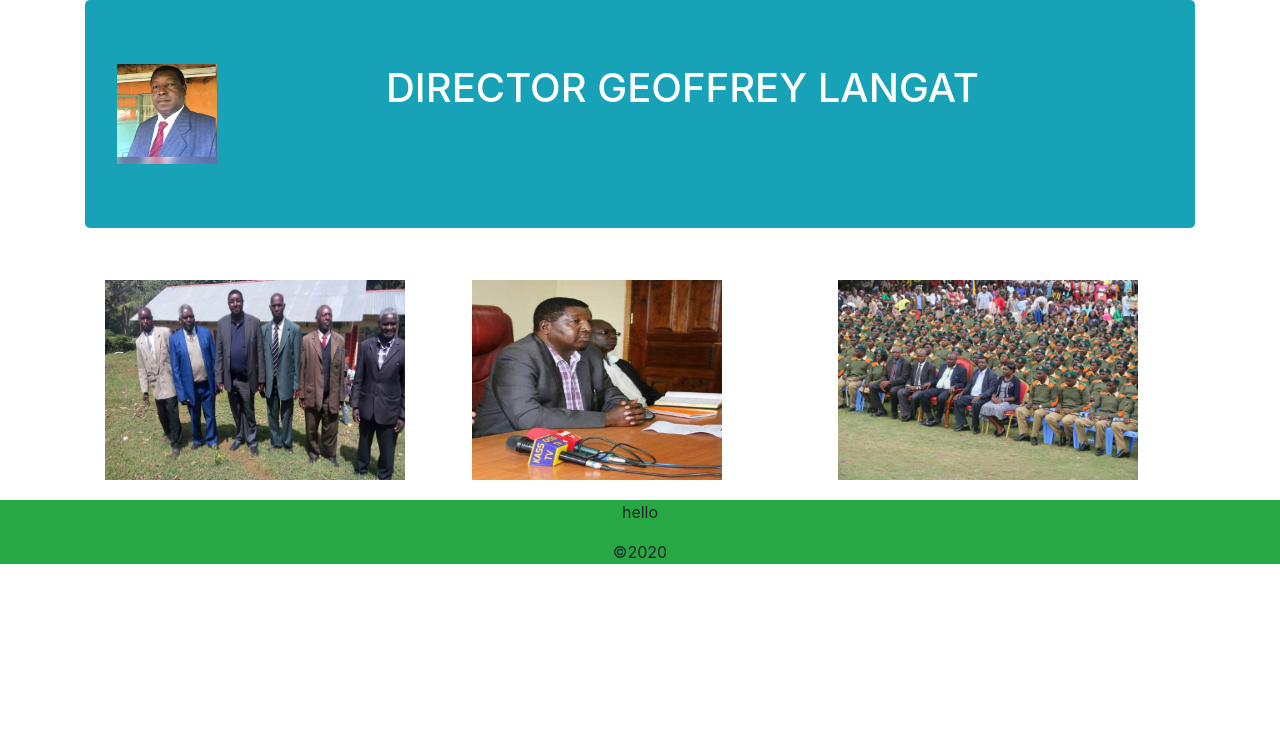
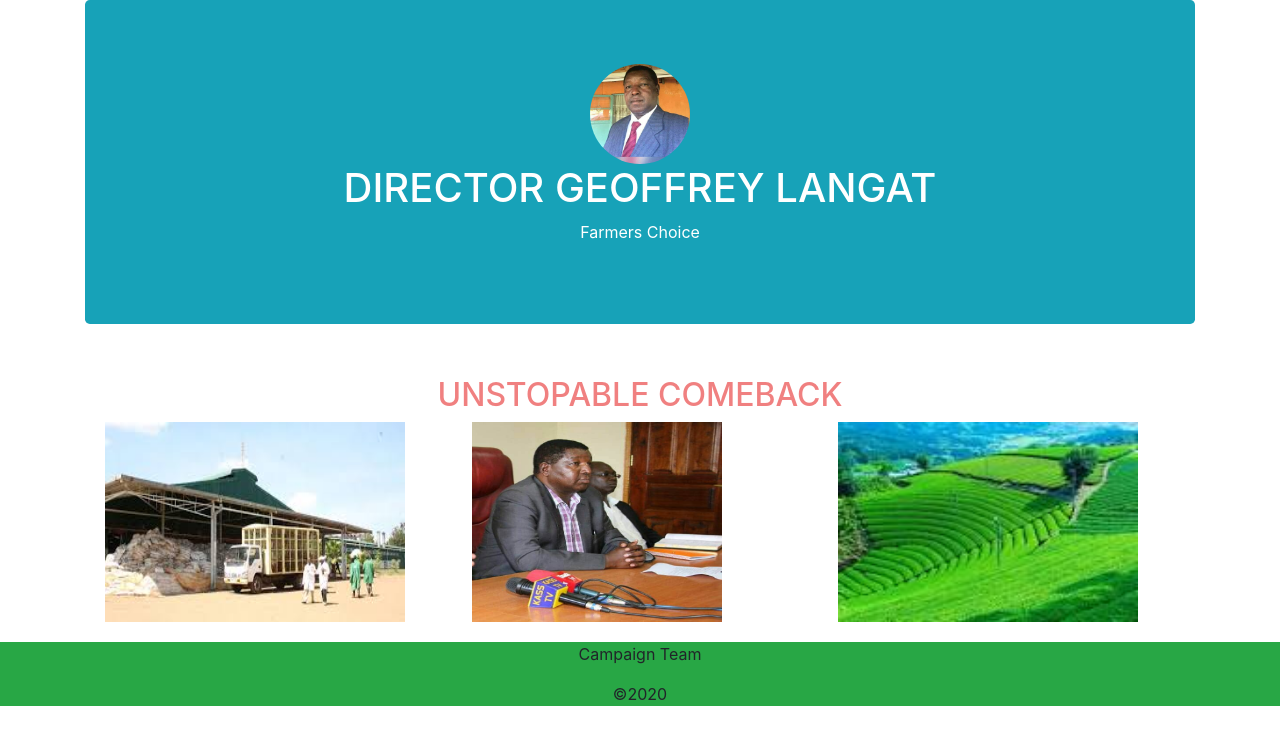
Before and after one commit to wikky2012/Kul, a plain HTML site: page index.html in a window 1280 px wide. Drawn offline with nearby package versions, Linux system fonts and the light colour scheme; files that its build step writes are made by us from their sources.

Commit message:
many changes

```diff
--- a/css/styles.css
+++ b/css/styles.css
@@ -1,8 +1,9 @@
 .jumbotron{
     color:white;
+   text-align: center;
 }
 .jumbotron img{
-
+  border-radius: 50px;
 }
 .main{
     height: 40vh;
@@ -11,3 +12,7 @@
 .footer{
     text-align: center;
 }
+.main-body{
+   text-align: center;
+   color: lightcoral;
+}
--- a/index.html
+++ b/index.html
@@ -9,29 +9,25 @@
     <script src="https://code.jquery.com/jquery-3.3.1.slim.min.js" integrity="sha384-q8i/X+965DzO0rT7abK41JStQIAqVgRVzpbzo5smXKp4YfRvH+8abtTE1Pi6jizo" crossorigin="anonymous"></script>
     <script src="https://cdnjs.cloudflare.com/ajax/libs/popper.js/1.14.7/umd/popper.min.js" integrity="sha384-UO2eT0CpHqdSJQ6hJty5KVphtPhzWj9WO1clHTMGa3JDZwrnQq4sF86dIHNDz0W1" crossorigin="anonymous"></script>
     <script src="https://stackpath.bootstrapcdn.com/bootstrap/4.3.1/js/bootstrap.min.js" integrity="sha384-JjSmVgyd0p3pXB1rRibZUAYoIIy6OrQ6VrjIEaFf/nJGzIxFDsf4x0xIM+B07jRM" crossorigin="anonymous"></script>
-    <!-- Bootstrap CSS -->
+    <link rel="stylesheet" href="https://cdnjs.cloudflare.com/ajax/libs/font-awesome/4.7.0/css/font-awesome.min.css">
     <link rel="stylesheet" href="https://stackpath.bootstrapcdn.com/bootstrap/4.3.1/css/bootstrap.min.css" integrity="sha384-ggOyR0iXCbMQv3Xipma34MD+dH/1fQ784/j6cY/iJTQUOhcWr7x9JvoRxT2MZw1T" crossorigin="anonymous">
   <link rel="stylesheet" href="css/bootstrap.min.css.map">
-  <link rel="stylesheet" href="styles.css">
+  <link rel="stylesheet" href="css/styles.css">
 </head>
   <body>
       <div class="container">
           <div class="jumbotron  bg-info">
-              <div class="row">
-                  <div class="col-md-3">
-                    <img src="images/kul0.jpg" height="100" width="100" alt="logo">
-                  </div>
-                  <div class="col-md-9">
-                    <h1>DIRECTOR GEOFFREY LANGAT</h1>
-                </div>
-              </div>
-
-
+            <img src="images/kul0.jpg" height="100" width="100" alt="logo">
+            <h1>DIRECTOR GEOFFREY LANGAT</h1>
+            <p>Farmers Choice</p>
           </div>
           <div class="card-body">
+              <div class="main-body">
+                <h2>UNSTOPABLE COMEBACK</h2>
+              </div>
               <div class="row">
                   <div class="col-sm-4">
-                      <img src="images/kul2.jpg" height="200" width="300" alt="" >
+                      <img src="images/kobel2.jpeg" height="200" width="300" alt="" >
 
                   </div>
                   <div class="col-sm-4">
@@ -39,13 +35,13 @@
 
                 </div>
                  <div class="col-sm-4">
-                      <img src="images/kul4.jpg" height="200" width="300" alt="">
+                      <img src="images/kulp1.jpeg" height="200" width="300" alt="">
                   </div>
               </div>
           </div>
       </div>
       <div class="footer bg-success">
-          <p>hello</p>
+          <p>Campaign Team</p>
           &copy;2020
       </div>
     <!-- Optional JavaScript -->
```
Also changed, not shown: images/kobel1.jpeg (added), images/kobel2.jpeg (added), images/kobel3.jpeg (added), images/kulp1.jpeg (added), images/kulp2.jpeg (added), images/kulp3.jpeg (added).
